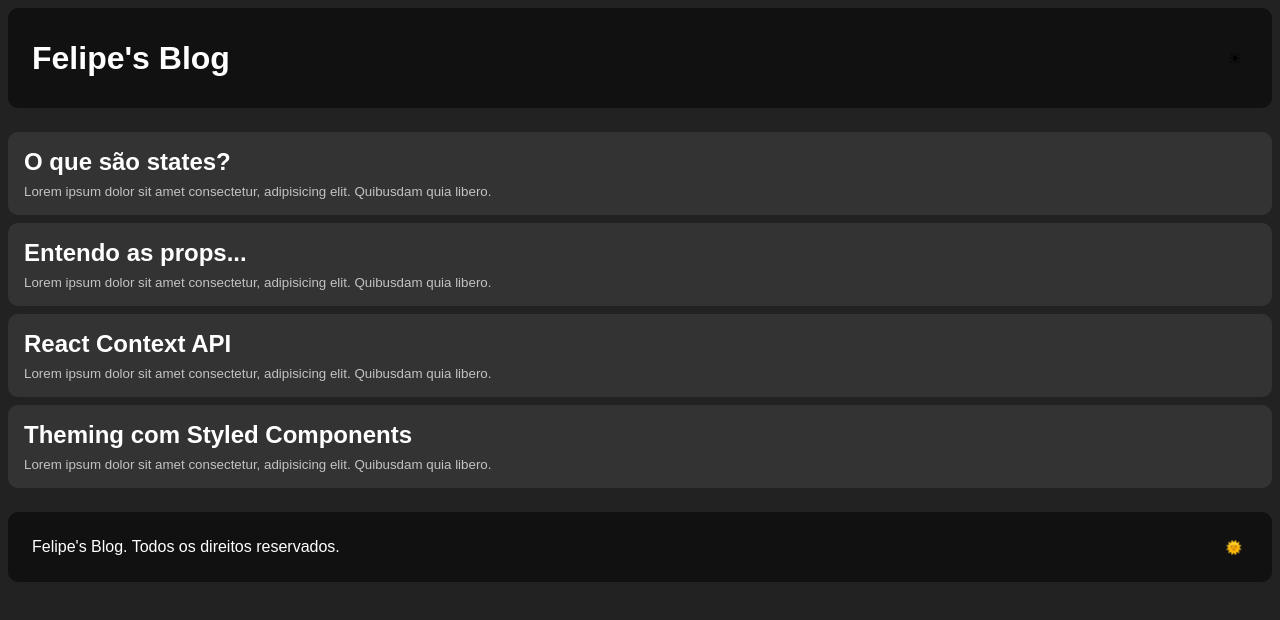
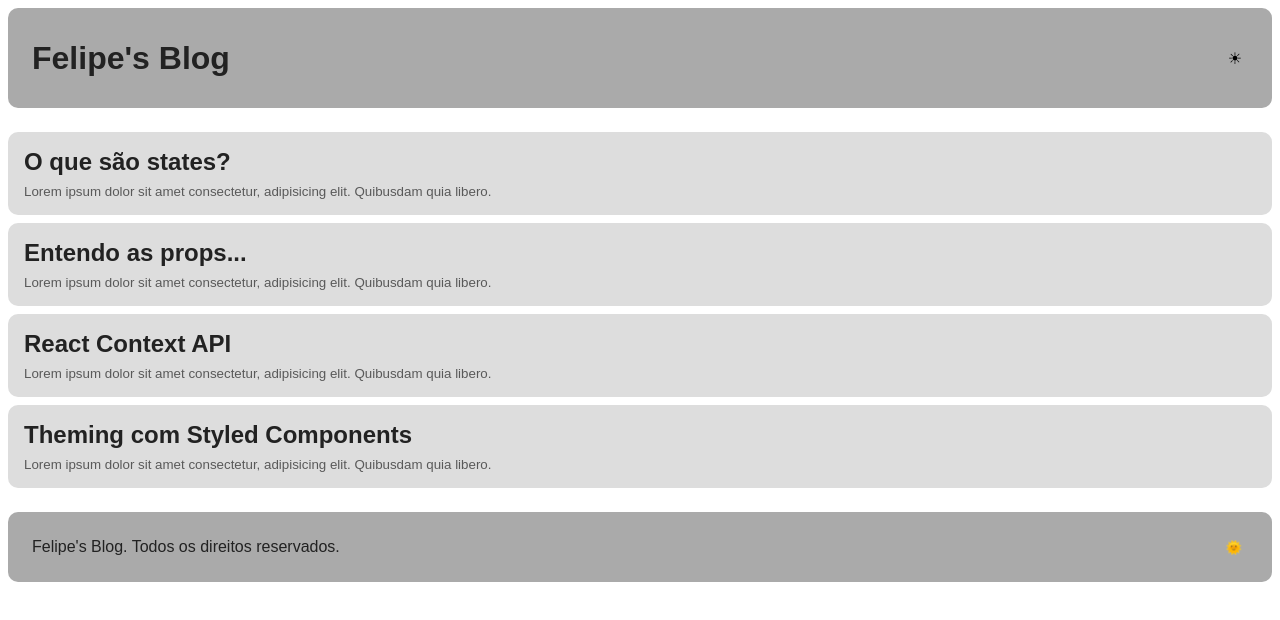
Before and after one commit to felipemarqs/react-fundamentos, a React app: page / in a window 1280 px wide. Shown: the top 620 px of the page. Built offline with nearby package versions, Linux system fonts and the light colour scheme.

Commit message:
style: :art: Themes created

```diff
--- a/src/components/Footer/styles.js
+++ b/src/components/Footer/styles.js
@@ -1,7 +1,7 @@
 import styled from 'styled-components';
 
 export const Container = styled.footer`
-  background: #111;
+  background: ${({theme})=> theme.footerBackgroundColor};
   height: 70px;
   display: flex;
   align-items: center;
--- a/src/components/Header/styles.js
+++ b/src/components/Header/styles.js
@@ -1,7 +1,7 @@
 import styled from 'styled-components';
 
 export const Container = styled.header`
-  background: #111;
+  background: ${({theme})=> theme.headerBackgroundColor};
   height: 100px;
   display: flex;
   align-items: center;
--- a/src/components/PostList/Post/styles.js
+++ b/src/components/PostList/Post/styles.js
@@ -1,7 +1,7 @@
 import styled from 'styled-components';
 
 export const Container = styled.article`
-  background: #333;
+  background: ${({theme})=> theme.postBackgroundColor};
   display: flex;
   flex-direction: column;
   padding: 16px;
--- a/src/styles/global.js
+++ b/src/styles/global.js
@@ -2,8 +2,8 @@ import {createGlobalStyle} from "styled-components";
 
 export default createGlobalStyle`
     body {
-        background: #222;
-        color: #fff;
+        background: ${(props)=> props.theme.backgroundColor};
+        color: ${(props)=> props.theme.textColor};
         font-family: sans-serif;
     }
 `;
--- /dev/null
+++ b/src/styles/themes/common.js
@@ -0,0 +1,8 @@
+export default {
+    spacing: {
+      small: 8,
+      medium: 16,
+      large: 24,
+    },
+    borderRadius: '10px',
+  };
--- /dev/null
+++ b/src/styles/themes/dark.js
@@ -0,0 +1,10 @@
+import commonStyles from './common';
+
+export default {
+  ...commonStyles,
+  backgroundColor: '#222',
+  textColor: '#fff',
+  headerBackgroundColor: "#111",
+  footerBackgroundColor:"#111",
+  postBackgroundColor: "#333"
+};
--- /dev/null
+++ b/src/styles/themes/index.js
@@ -0,0 +1,4 @@
+import dark from './dark'
+import light from './light'
+
+export default { dark, light}
--- /dev/null
+++ b/src/styles/themes/light.js
@@ -0,0 +1,10 @@
+import commonStyles from './common';
+
+export default {
+  ...commonStyles,
+  backgroundColor: '#fff',
+  textColor: '#222',
+  headerBackgroundColor: "#aaa",
+  footerBackgroundColor:"#aaa",
+  postBackgroundColor: "#ddd"
+};
```
Also changed, not shown: src/App.jsx (+10 -2 lines).
